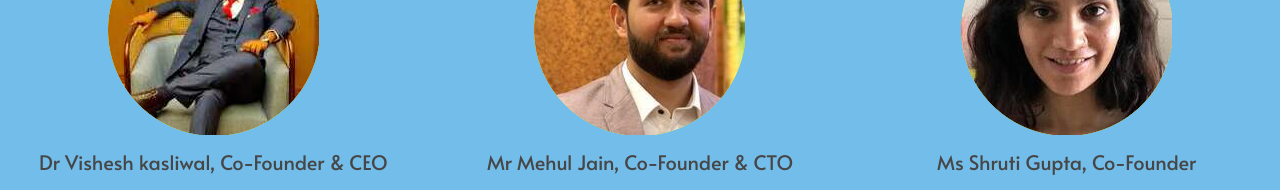
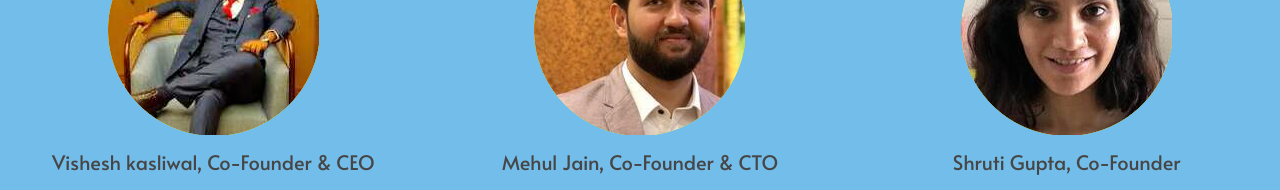
Before and after one commit to ratnajitswain/mediseva, a plain HTML site: page index.html in a window 1280 px wide. Shown: the part 1340-1530 px from the top of the page. Drawn offline with nearby package versions, Linux system fonts and the light colour scheme.

Commit message:
last commit

```diff
--- a/index.html
+++ b/index.html
@@ -174,24 +174,24 @@
 
         <div class="row" style="text-align: center;">
             <div class="col-md-4" style="padding: 0;margin-top: 2rem;">
-                <div class="imghover" data-tooltip="Dr Vishesh kasliwal" ><img
+                <div class="imghover" data-tooltip="Vishesh kasliwal" ><img
                         src="images/team/Vishesh_Founder.png"></div>
 
-                <h5 style="color: #464646;padding: 15px 0px 10px 0px;">Dr Vishesh kasliwal, Co-Founder & CEO</h5>
+                <h5 style="color: #464646;padding: 15px 0px 10px 0px;">Vishesh kasliwal, Co-Founder & CEO</h5>
                 <a href="https://www.linkedin.com/in/dr-vishesh-kasliwal-43261763/" target="_blank"><img src="images/team/linkedin.png"></a>
             </div>
             <div class="col-md-4" style="padding: 0;margin-top: 2rem;">
-                <div class="imghover" data-tooltip="Mr Mehul Jain" ><img
+                <div class="imghover" data-tooltip="Mehul Jain" ><img
                         src="images/team/Mehul_founder.png" data-toggle="modal" data-target=".imgpopup_modal"></div>
-                <h5 style="color: #464646;padding: 15px 0px 10px 0px;">Mr Mehul Jain, Co-Founder & CTO</h5>
+                <h5 style="color: #464646;padding: 15px 0px 10px 0px;">Mehul Jain, Co-Founder & CTO</h5>
                 <a href="https://www.linkedin.com/in/mehul-jain-13269112/" target="_blank"><img src="images/team/linkedin.png"></a>
             </div>
 
             <div class="col-md-4" style="padding: 0;margin-top: 2rem;">
-                <div class="imghover" data-tooltip="Ms Shruti Gupta" ><img
+                <div class="imghover" data-tooltip="Shruti Gupta" ><img
                         src="images/team/Shruti_Founder.png"></div>
 
-                <h5 style="color: #464646;padding: 15px 0px 10px 0px;">Ms Shruti Gupta, Co-Founder </h5>
+                <h5 style="color: #464646;padding: 15px 0px 10px 0px;">Shruti Gupta, Co-Founder </h5>
                 <a href="#"><img src="images/team/linkedin.png"></a>
             </div>
         </div>
```
